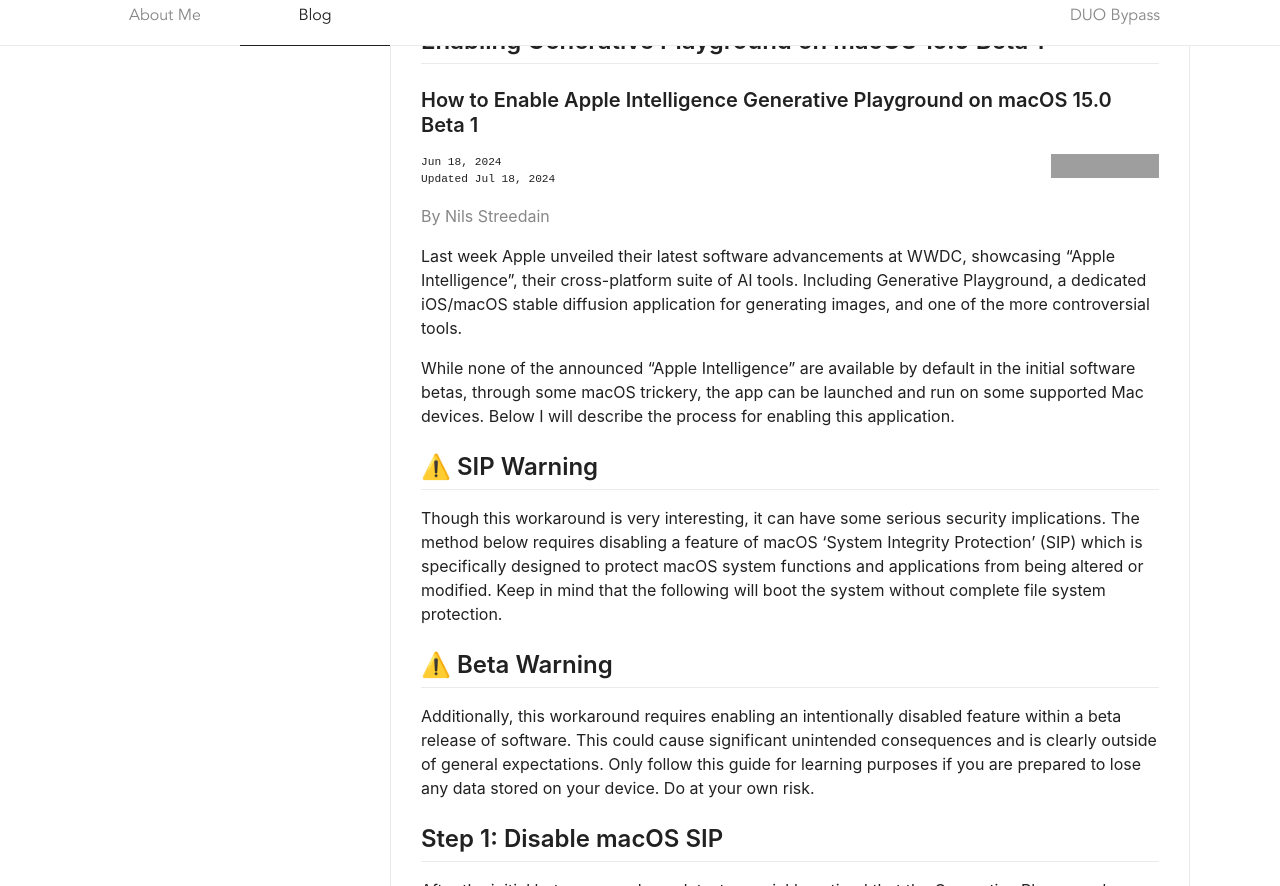
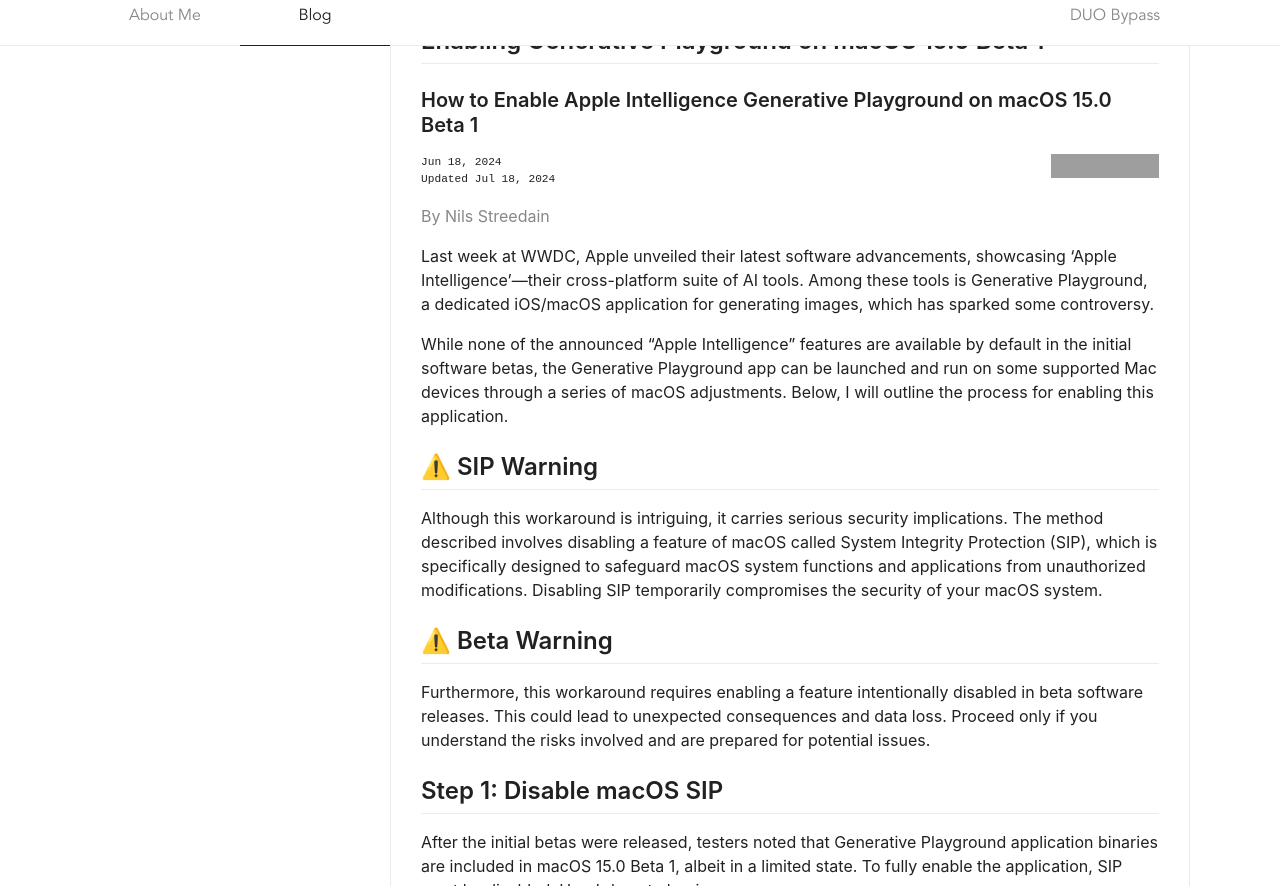
Before and after one commit to nilsstreedain/nilsstreedain.com, a Jekyll site: the page built from blog/_posts/2024-06-18-enabling-generative-playground-on-macos-15-beta-1.md, in a window 1280 px wide and 900 px high, scrolled down 381 px, cut to the strip 14-900 px from the top of the window. Built offline with Jekyll 4.4.1, drawn with Linux system fonts in a browser that asks for light colours; some of the changed text lies outside the part shown; grey boxes are pictures that could not be loaded.

Commit message:
Fixed my terrible writting

```diff
--- a/blog/_posts/2024-06-18-enabling-generative-playground-on-macos-15-beta-1.md
+++ b/blog/_posts/2024-06-18-enabling-generative-playground-on-macos-15-beta-1.md
@@ -8,20 +8,20 @@
 last_modified_at: 2024-07-18
 featured: true
 ---
-Last week Apple unveiled their latest software advancements at WWDC, showcasing "Apple Intelligence", their cross-platform suite of AI tools. Including Generative Playground, a dedicated iOS/macOS stable diffusion application for generating images, and one of the more controversial tools.
+Last week at WWDC, Apple unveiled their latest software advancements, showcasing 'Apple Intelligence'—their cross-platform suite of AI tools. Among these tools is Generative Playground, a dedicated iOS/macOS application for generating images, which has sparked some controversy.
 
-While none of the announced "Apple Intelligence" are available by default in the initial software betas, through some macOS trickery, the app can be launched and run on some supported Mac devices. Below I will describe the process for enabling this application.
+While none of the announced "Apple Intelligence" features are available by default in the initial software betas, the Generative Playground app can be launched and run on some supported Mac devices through a series of macOS adjustments. Below, I will outline the process for enabling this application.
 
 ## ⚠️ SIP Warning
-Though this workaround is very interesting, it can have some serious security implications. The method below requires disabling a feature of macOS ‘System Integrity Protection’ (SIP) which is specifically designed to protect macOS system functions and applications from being altered or modified. Keep in mind that the following will boot the system without complete file system protection.
+Although this workaround is intriguing, it carries serious security implications. The method described involves disabling a feature of macOS called System Integrity Protection (SIP), which is specifically designed to safeguard macOS system functions and applications from unauthorized modifications. Disabling SIP temporarily compromises the security of your macOS system.
 
 ## ⚠️ Beta Warning
-Additionally, this workaround requires enabling an intentionally disabled feature within a beta release of software. This could cause significant unintended consequences and is clearly outside of general expectations. Only follow this guide for learning purposes if you are prepared to lose any data stored on your device. Do at your own risk.
+Furthermore, this workaround requires enabling a feature intentionally disabled in beta software releases. This could lead to unexpected consequences and data loss. Proceed only if you understand the risks involved and are prepared for potential issues.
 
 ## Step 1: Disable macOS SIP
-After the initial betas were released, testers quickly noticed that the Generative Playground application binaries appear to be included on macOS 15.0 Beta 1. However when these are run, they only open a very limited version of the app. Though the compiled code is included, it is disabled. To run the full application, it must be modified, which requires disabling macOS SIP. To get started, reboot your mac into recovery mode:
+After the initial betas were released, testers noted that Generative Playground application binaries are included in macOS 15.0 Beta 1, albeit in a limited state. To fully enable the application, SIP must be disabled. Here's how to begin:
 
-__Note: This guide is only intended of Apple Silicon Devices__
+__Note: This guide is specifically for Apple Silicon devices.__
 
 ### Recovery Mode:
 1. On your Mac, click the **Apple logo** on the upper left corner and select **Shut Down**.
```
